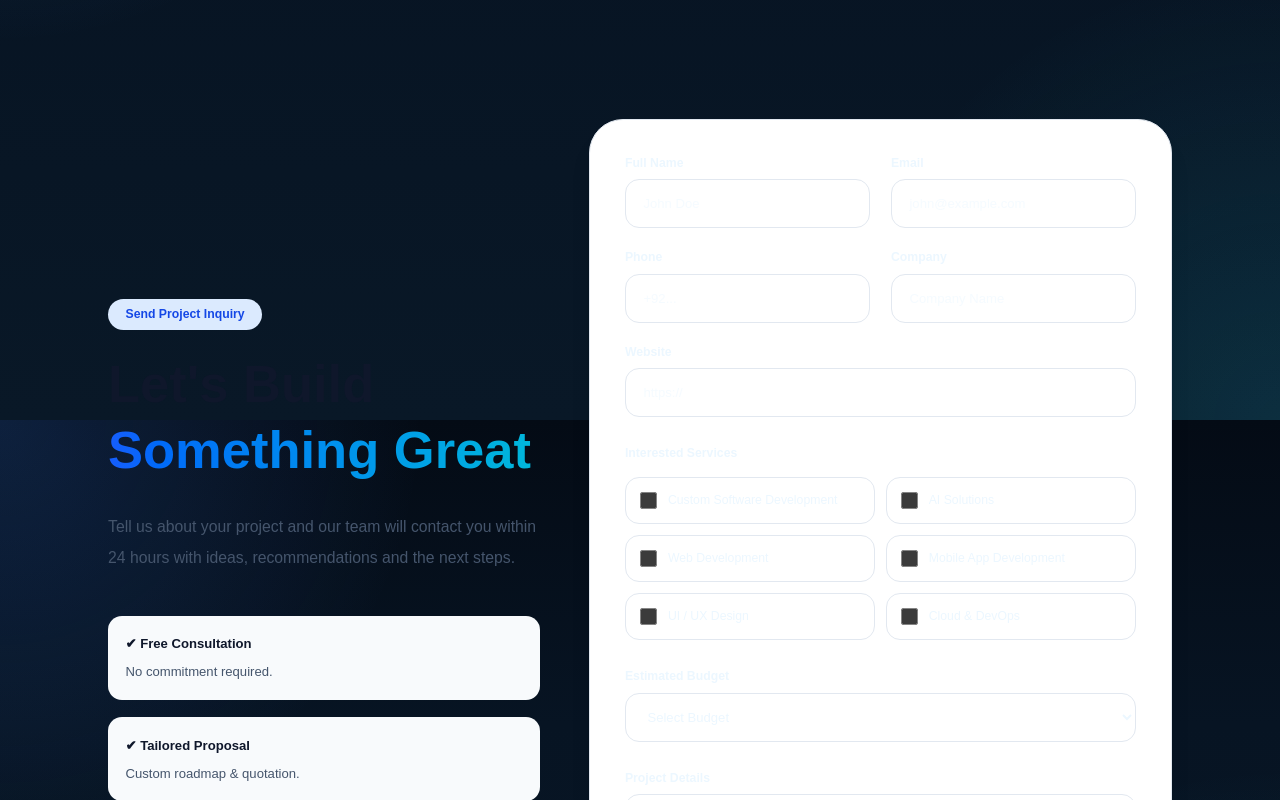
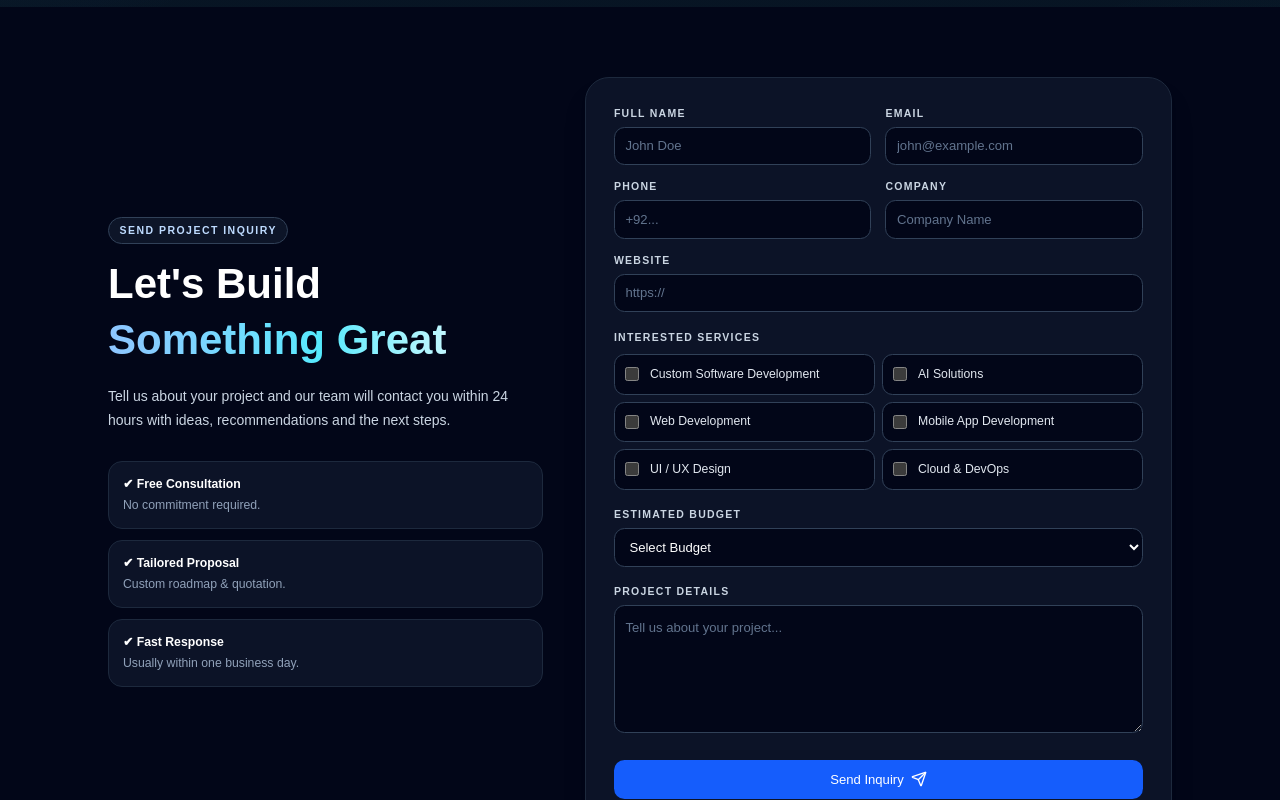
Before and after one commit to Anwar0904/adm-platform, a Next.js app: page /contact in a window 1280 px wide. Shown: the part 1980-2780 px from the top of the page. Built offline with nearby package versions, Linux system fonts and the light colour scheme; no server answers.

Commit message:
updating contact form UI

```diff
--- a/src/components/contact/contact-form-section.tsx
+++ b/src/components/contact/contact-form-section.tsx
@@ -90,11 +90,11 @@ export default function ContactFormSection() {
     return (
         <section
             id="contact-form"
-            className="py-24 lg:py-32"
+            className="bg-slate-950 py-16 lg:py-20"
         >
             <div className="container mx-auto px-4 lg:px-8">
 
-                <div className="grid gap-14 lg:grid-cols-[1fr_1.35fr]">
+                <div className="grid gap-8 lg:grid-cols-[1fr_1.35fr] lg:gap-12">
                     {/* Left Side */}
 
                     <motion.div
@@ -103,50 +103,50 @@ export default function ContactFormSection() {
                         viewport={{ once: true }}
                         className="flex flex-col justify-center"
                     >
-                        <span className="inline-flex w-fit rounded-full bg-blue-100 px-5 py-2 text-sm font-semibold text-blue-700">
+                        <span className="inline-flex w-fit rounded-full border border-slate-700 bg-slate-900/90 px-3 py-1.5 text-[10px] font-semibold uppercase tracking-[0.14em] text-blue-200 sm:text-xs">
                             Send Project Inquiry
                         </span>
 
-                        <h2 className="mt-6 text-4xl font-black leading-tight text-slate-900 lg:text-6xl">
+                        <h2 className="mt-4 text-3xl font-black leading-tight text-white sm:text-4xl lg:text-5xl">
                             Let's Build
-                            <span className="block bg-gradient-to-r from-blue-600 to-cyan-500 bg-clip-text text-transparent">
+                            <span className="mt-1 block bg-gradient-to-r from-blue-300 via-cyan-300 to-white bg-clip-text text-transparent">
                                 Something Great
                             </span>
                         </h2>
 
-                        <p className="mt-8 text-lg leading-9 text-slate-600">
+                        <p className="mt-5 text-sm leading-6 text-slate-300 sm:text-base sm:leading-7">
                             Tell us about your project and our team will contact you
                             within 24 hours with ideas, recommendations and the next
                             steps.
                         </p>
 
-                        <div className="mt-12 space-y-5">
-                            <div className="rounded-2xl bg-slate-50 p-5">
-                                <h4 className="font-bold text-slate-900">
+                        <div className="mt-8 space-y-3">
+                            <div className="rounded-2xl border border-slate-800 bg-slate-900/80 p-4">
+                                <h4 className="text-sm font-bold text-white">
                                     ✔ Free Consultation
                                 </h4>
 
-                                <p className="mt-2 text-slate-600">
+                                <p className="mt-1 text-sm text-slate-400">
                                     No commitment required.
                                 </p>
                             </div>
 
-                            <div className="rounded-2xl bg-slate-50 p-5">
-                                <h4 className="font-bold text-slate-900">
+                            <div className="rounded-2xl border border-slate-800 bg-slate-900/80 p-4">
+                                <h4 className="text-sm font-bold text-white">
                                     ✔ Tailored Proposal
                                 </h4>
 
-                                <p className="mt-2 text-slate-600">
+                                <p className="mt-1 text-sm text-slate-400">
                                     Custom roadmap & quotation.
                                 </p>
                             </div>
 
-                            <div className="rounded-2xl bg-slate-50 p-5">
-                                <h4 className="font-bold text-slate-900">
+                            <div className="rounded-2xl border border-slate-800 bg-slate-900/80 p-4">
+                                <h4 className="text-sm font-bold text-white">
                                     ✔ Fast Response
                                 </h4>
 
-                                <p className="mt-2 text-slate-600">
+                                <p className="mt-1 text-sm text-slate-400">
                                     Usually within one business day.
                                 </p>
                             </div>
@@ -160,30 +160,30 @@ export default function ContactFormSection() {
                         whileInView={{ opacity: 1, x: 0 }}
                         viewport={{ once: true }}
                         onSubmit={handleSubmit(onSubmit)}
-                        className="rounded-[34px] border border-slate-200 bg-white p-8 shadow-xl lg:p-10"
+                        className="rounded-[24px] border border-slate-800 bg-slate-900/80 p-5 shadow-xl shadow-slate-950/30 sm:p-6 lg:p-8"
                     >
                         {/* Row 1 */}
 
-                        <div className="grid gap-6 md:grid-cols-2">
+                        <div className="grid gap-4 md:grid-cols-2">
                             <div>
-                                <label className="mb-2 block text-sm font-semibold">
+                                <label className="mb-2 block text-xs font-semibold uppercase tracking-[0.12em] text-slate-300">
                                     Full Name
                                 </label>
 
                                 <input
                                     {...register("fullName")}
                                     placeholder="John Doe"
-                                    className="h-14 w-full rounded-2xl border border-slate-200 px-5 outline-none transition focus:border-blue-600"
+                                    className="h-11 w-full rounded-xl border border-slate-700 bg-slate-950 px-3 text-sm text-white placeholder:text-slate-500 outline-none transition focus:border-blue-500"
                                 />
                                 {errors.fullName && (
-                                    <p className="mt-2 text-sm text-red-500">
+                                    <p className="mt-2 text-xs text-red-400">
                                         {errors.fullName.message}
                                     </p>
                                 )}
                             </div>
 
                             <div>
-                                <label className="mb-2 block text-sm font-semibold">
+                                <label className="mb-2 block text-xs font-semibold uppercase tracking-[0.12em] text-slate-300">
                                     Email
                                 </label>
 
@@ -191,74 +191,74 @@ export default function ContactFormSection() {
                                     type="email"
                                     {...register("email")}
                                     placeholder="john@example.com"
-                                    className="h-14 w-full rounded-2xl border border-slate-200 px-5 outline-none transition focus:border-blue-600"
+                                    className="h-11 w-full rounded-xl border border-slate-700 bg-slate-950 px-3 text-sm text-white placeholder:text-slate-500 outline-none transition focus:border-blue-500"
                                 />
                             </div>
                         </div>
 
                         {/* Row 2 */}
 
-                        <div className="mt-6 grid gap-6 md:grid-cols-2">
+                        <div className="mt-4 grid gap-4 md:grid-cols-2">
                             <div>
-                                <label className="mb-2 block text-sm font-semibold">
+                                <label className="mb-2 block text-xs font-semibold uppercase tracking-[0.12em] text-slate-300">
                                     Phone
                                 </label>
 
                                 <input
                                     {...register("phone")}
                                     placeholder="+92..."
-                                    className="h-14 w-full rounded-2xl border border-slate-200 px-5 outline-none transition focus:border-blue-600"
+                                    className="h-11 w-full rounded-xl border border-slate-700 bg-slate-950 px-3 text-sm text-white placeholder:text-slate-500 outline-none transition focus:border-blue-500"
                                 />
                             </div>
 
                             <div>
-                                <label className="mb-2 block text-sm font-semibold">
+                                <label className="mb-2 block text-xs font-semibold uppercase tracking-[0.12em] text-slate-300">
                                     Company
                                 </label>
 
                                 <input
                                     {...register("company")}
                                     placeholder="Company Name"
-                                    className="h-14 w-full rounded-2xl border border-slate-200 px-5 outline-none transition focus:border-blue-600"
+                                    className="h-11 w-full rounded-xl border border-slate-700 bg-slate-950 px-3 text-sm text-white placeholder:text-slate-500 outline-none transition focus:border-blue-500"
                                 />
                             </div>
                         </div>
 
                         {/* Website */}
 
-                        <div className="mt-6">
-                            <label className="mb-2 block text-sm font-semibold">
+                        <div className="mt-4">
+                            <label className="mb-2 block text-xs font-semibold uppercase tracking-[0.12em] text-slate-300">
                                 Website
                             </label>
 
                             <input
                                 {...register("website")}
                                 placeholder="https://"
-                                className="h-14 w-full rounded-2xl border border-slate-200 px-5 outline-none transition focus:border-blue-600"
+                                className="h-11 w-full rounded-xl border border-slate-700 bg-slate-950 px-3 text-sm text-white placeholder:text-slate-500 outline-none transition focus:border-blue-500"
                             />
                         </div>
 
                         {/* Services */}
 
-                        <div className="mt-8">
-                            <label className="mb-4 block text-sm font-semibold">
+                        <div className="mt-5">
+                            <label className="mb-3 block text-xs font-semibold uppercase tracking-[0.12em] text-slate-300">
                                 Interested Services
                             </label>
 
-                            <div className="grid gap-3 sm:grid-cols-2">
+                            <div className="grid gap-2 sm:grid-cols-2">
                                 {contactServices.map((service) => (
                                     <label
                                         key={service.id}
-                                        className="flex cursor-pointer items-center gap-3 rounded-2xl border border-slate-200 p-4 transition hover:border-blue-500"
+                                        className="flex cursor-pointer items-center gap-3 rounded-xl border border-slate-700 bg-slate-950 p-3 transition hover:border-blue-500"
                                     >
                                         <input
                                             type="checkbox"
                                             value={service.id}
                                             {...register("interestedServices")}
-                                            className="h-5 w-5 rounded"
+                                            className="h-4 w-4 rounded border-slate-600 bg-slate-900 text-blue-500"
                                         />
 
-                                        <span className="text-sm font-medium">
+                                        <span className="text-sm font-medium text-slate-200">
                                             {service.name}
                                         </span>
                                     </label>
@@ -268,14 +268,14 @@ export default function ContactFormSection() {
 
                         {/* Budget */}
 
-                        <div className="mt-8">
-                            <label className="mb-2 block text-sm font-semibold">
+                        <div className="mt-5">
+                            <label className="mb-2 block text-xs font-semibold uppercase tracking-[0.12em] text-slate-300">
                                 Estimated Budget
                             </label>
 
                             <select
                                 {...register("budget")}
-                                className="h-14 w-full rounded-2xl border border-slate-200 px-5 outline-none transition focus:border-blue-600"
+                                className="h-11 w-full rounded-xl border border-slate-700 bg-slate-950 px-3 text-sm text-white outline-none transition focus:border-blue-500"
                             >
                                 <option value="">Select Budget</option>
                                 <option value="<5000">Less than $5K</option>
@@ -288,16 +288,16 @@ export default function ContactFormSection() {
 
                         {/* Message */}
 
-                        <div className="mt-8">
-                            <label className="mb-2 block text-sm font-semibold">
+                        <div className="mt-5">
+                            <label className="mb-2 block text-xs font-semibold uppercase tracking-[0.12em] text-slate-300">
                                 Project Details
                             </label>
 
                             <textarea
-                                rows={6}
+                                rows={5}
                                 {...register("message")}
                                 placeholder="Tell us about your project..."
-                                className="w-full rounded-2xl border border-slate-200 p-5 outline-none transition focus:border-blue-600"
+                                className="w-full rounded-xl border border-slate-700 bg-slate-950 p-3 text-sm text-white placeholder:text-slate-500 outline-none transition focus:border-blue-500"
                             />
                         </div>
 
@@ -306,7 +306,7 @@ export default function ContactFormSection() {
                         <button
                             type="submit"
                             disabled={createLeadMutation.isPending}
-                            className="mt-10 flex h-14 w-full items-center justify-center rounded-2xl bg-blue-600 font-semibold text-white transition hover:bg-blue-700 disabled:cursor-not-allowed disabled:opacity-70"
+                            className="mt-6 flex h-11 w-full items-center justify-center rounded-xl bg-blue-600 text-sm font-semibold text-white transition hover:bg-blue-500 disabled:cursor-not-allowed disabled:opacity-70"
                         >
                             {createLeadMutation.isPending
                                 ? "Sending..."
@@ -314,8 +314,8 @@ export default function ContactFormSection() {
 
                             {!createLeadMutation.isPending && (
                                 <Send
-                                    size={18}
-                                    className="ml-3"
+                                    size={16}
+                                    className="ml-2"
                                 />
                             )}
                         </button>
```
Also changed, not shown: src/components/blog-detail/share-section.tsx (+9 -7 lines).
